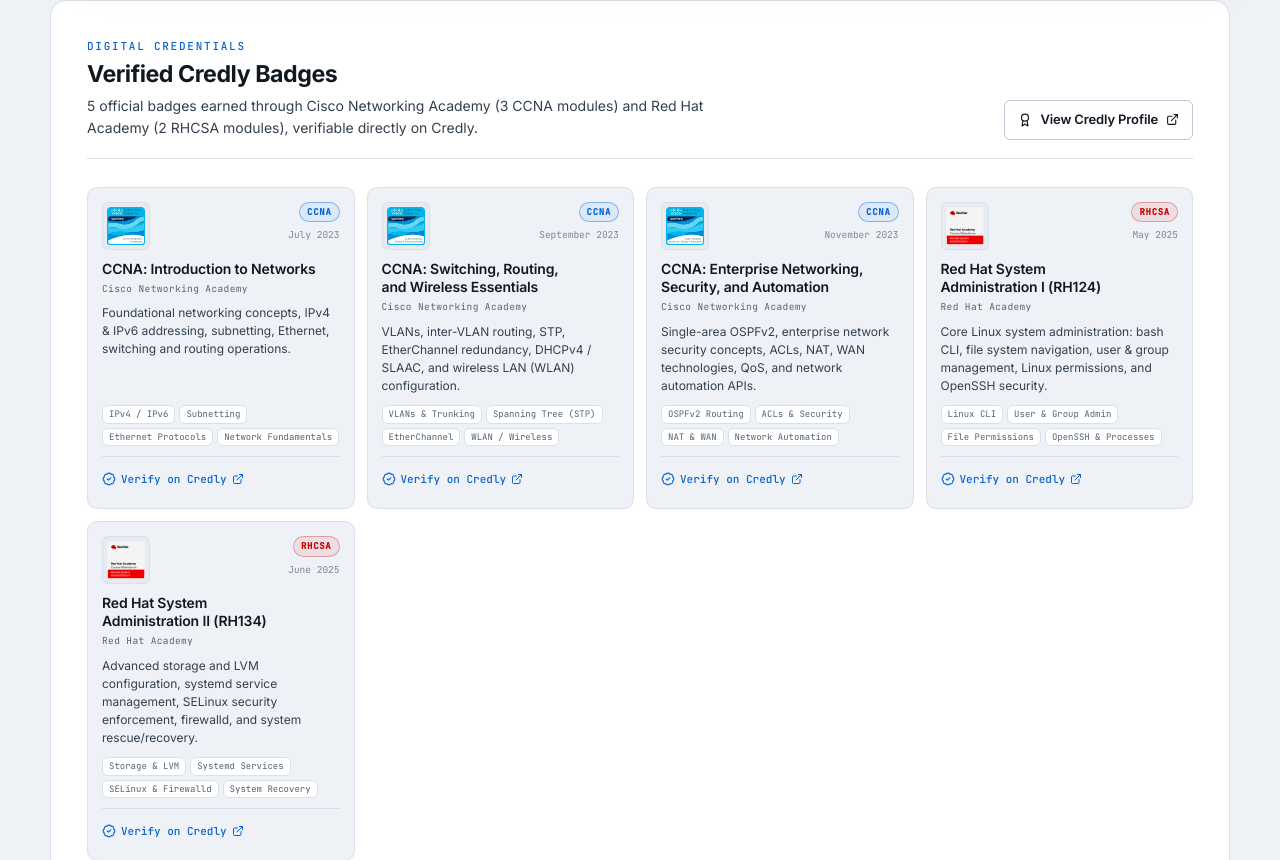
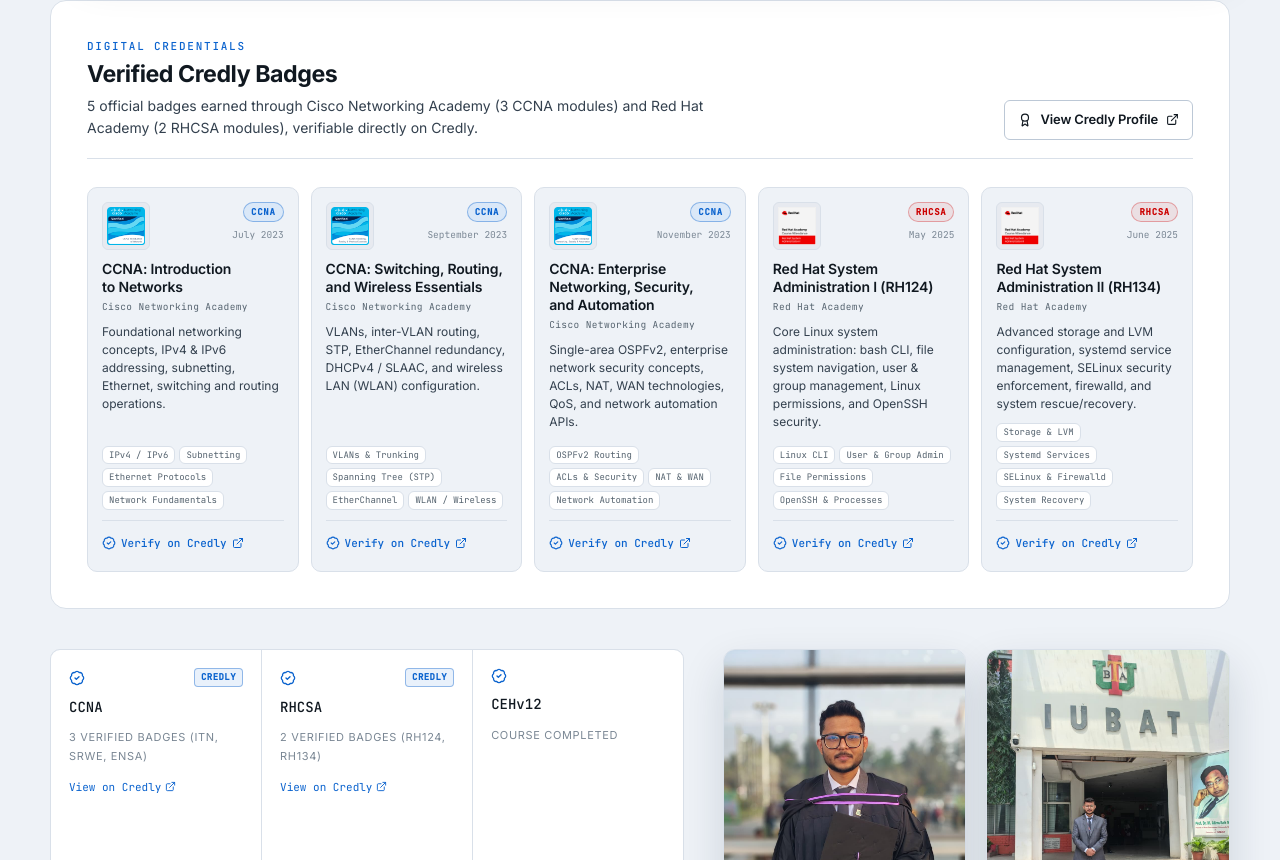
Before and after one commit to omithhasantanvir/portfolio, a Next.js app: page / in a window 1280 px wide. Shown: the part 7540-8400 px from the top of the page. Built offline with nearby package versions, Linux system fonts and the light colour scheme.

Commit message:
style: force 5 Credly badge cards in one row on desktop, responsive on smaller screens

```diff
--- a/app/globals.css
+++ b/app/globals.css
@@ -1892,7 +1892,7 @@
 
 .badges-grid {
   display: grid;
-  grid-template-columns: repeat(auto-fill, minmax(220px, 1fr));
+  grid-template-columns: repeat(5, minmax(0, 1fr));
   gap: 12px;
 }
 
@@ -2666,6 +2666,11 @@
     display: inline-flex;
   }
 
+  /* On tablet: show badges in 3 columns */
+  .badges-grid {
+    grid-template-columns: repeat(3, minmax(0, 1fr));
+  }
+
   .job {
     grid-template-columns: 1fr;
     gap: 14px;
@@ -2719,7 +2724,7 @@
   .facts,
   .certs,
   .badges-grid {
-    grid-template-columns: 1fr;
+    grid-template-columns: repeat(2, minmax(0, 1fr));
   }
 
   .project__details {
```
